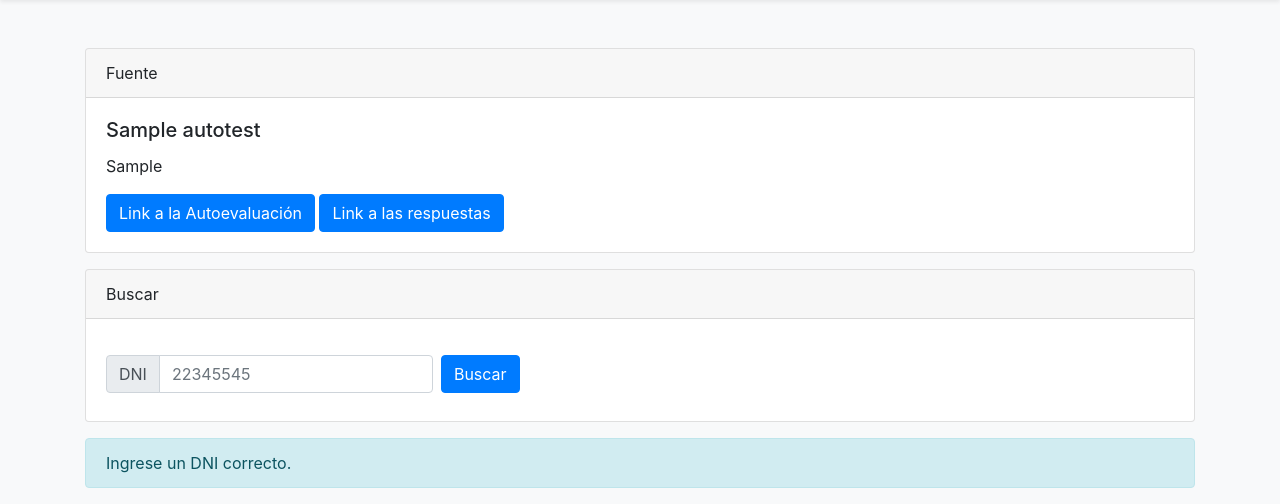
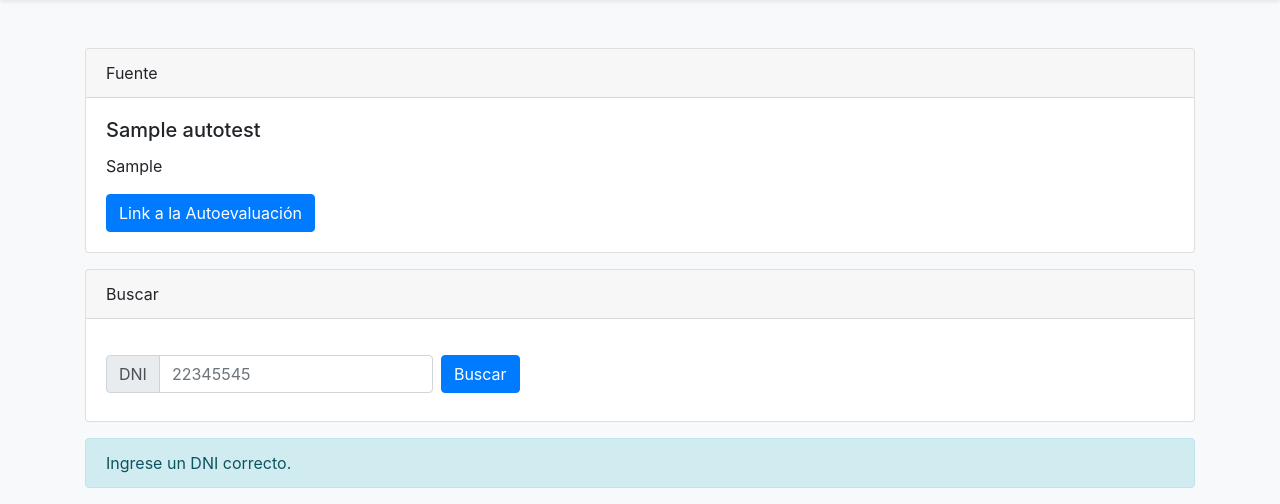
Before and after one commit to cristianemoyano/django-spreadsheets, a Django app: page / in a window 1280 px wide. Shown: the part 56-560 px from the top of the page. Run offline with Django 3.2, Linux system fonts and the light colour scheme; tables that the repository leaves empty hold one stand-in row (values such as "Sample post"); parts of the project's set-up code (start-up, migrations or seed data) failed here and were passed over; some libraries are stand-ins or nearby versions.

Commit message:
remove link

```diff
--- a/autotest/templates/autotest/responses_list.html
+++ b/autotest/templates/autotest/responses_list.html
@@ -51,7 +51,6 @@
               <h5 class="card-title">{{ autotest.title }}</h5>
               <p class="card-text">{{autotest.observaciones}}</p>
               <a href="{{ autotest.link_formulario }}" target="_blank" class="btn btn-primary">Link a la Autoevaluación</a>
-              <a href="{{ autotest.link_respuestas }}" target="_blank" class="btn btn-primary">Link a las respuestas</a>
             </div>
           </div>
         {% endif %}
```
